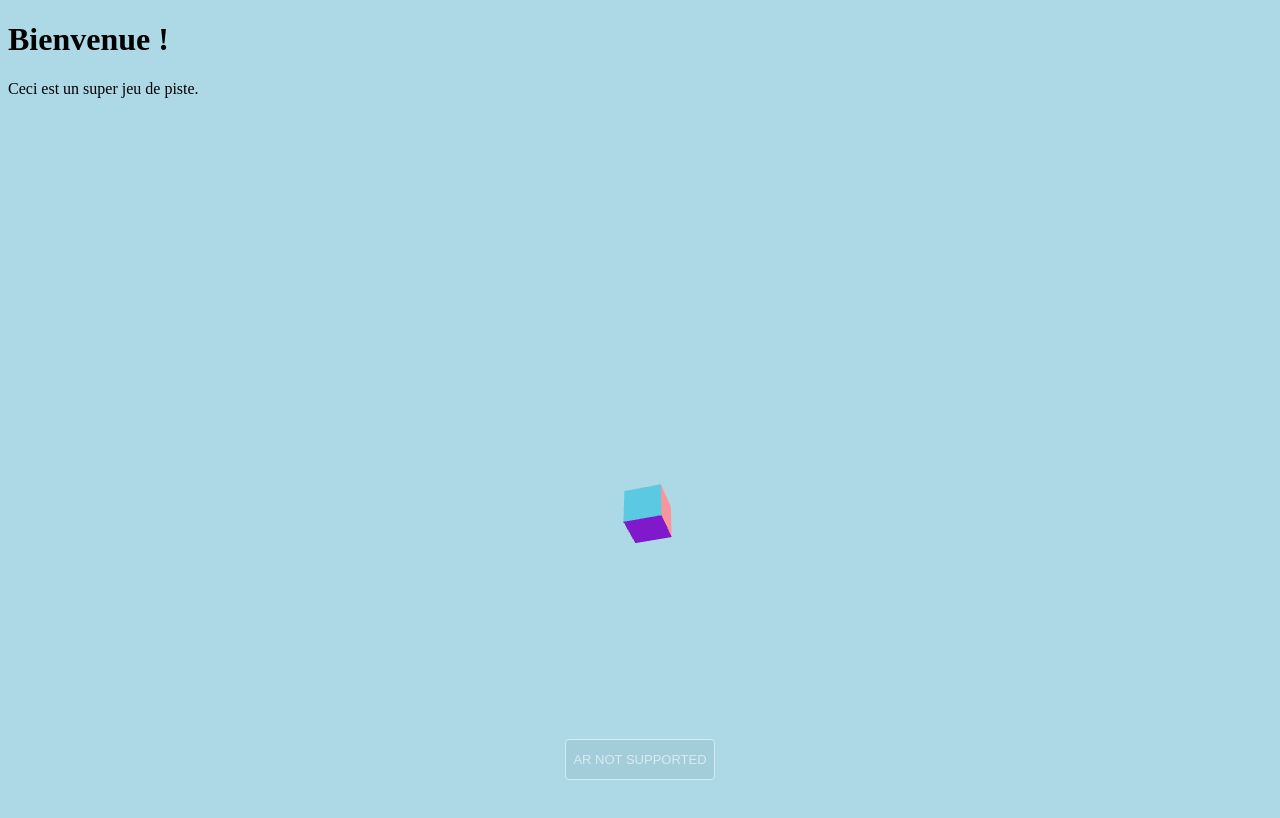
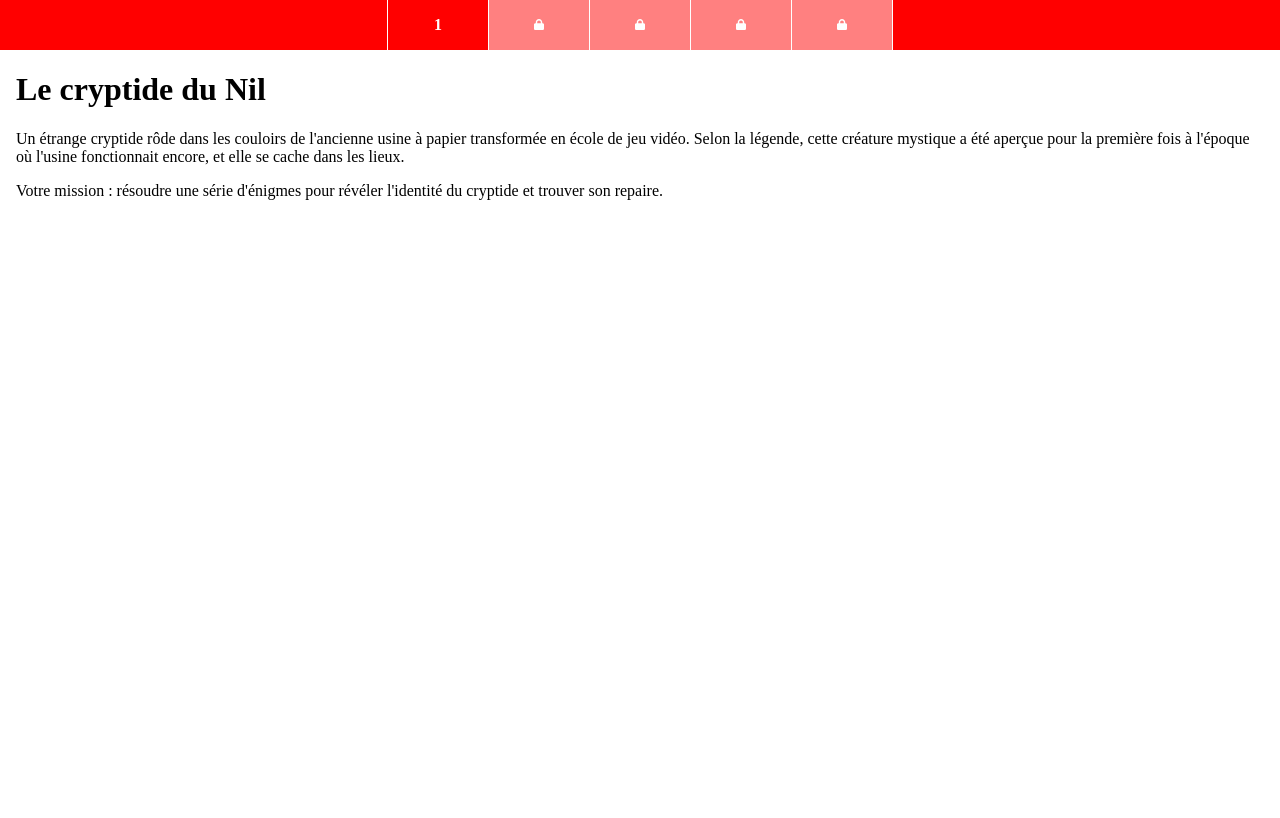
Before and after one commit to niloccolinus/JeuDePiste, a website built with Vite: page index.html in a window 1280 px wide. Built offline with nearby package versions, Linux system fonts and the light colour scheme.

Commit message:
Added header nav and updated index page

```diff
--- a/index.html
+++ b/index.html
@@ -3,13 +3,55 @@
   <head>
     <meta charset="UTF-8" />
     <meta name="viewport" content="width=device-width, initial-scale=1.0" />
-    <title>Super jeu de piste</title>
+    <title>Le cryptide du Nil</title>
     <link rel="stylesheet" href="src/styles/styles.css" />
     <link rel="manifest" href="manifest.json" />
-    <script type="module" src="src/scripts/cube.js" defer></script>
+
+    <!--<script type="module" src="src/scripts/cube.js" defer></script>-->
   </head>
   <body>
-    <h1>Bienvenue !</h1>
-    <p>Ceci est un super jeu de piste.</p>
+    <header>
+      <nav>
+        <ul>
+          <li><a href="index.html">1</a></li>
+          <li>
+            <a role="link" aria-disabled="true"
+              ><img src="icons/lock-solid.svg" alt="cadenas" />
+            </a>
+          </li>
+          <li>
+            <a role="link" aria-disabled="true"
+              ><img src="icons/lock-solid.svg" alt="cadenas" />
+            </a>
+          </li>
+          <li>
+            <a role="link" aria-disabled="true"
+              ><img src="icons/lock-solid.svg" alt="cadenas"
+            /></a>
+          </li>
+          <li>
+            <a role="link" aria-disabled="true"
+              ><img src="icons/lock-solid.svg" alt="cadenas"
+            /></a>
+          </li>
+        </ul>
+      </nav>
+    </header>
+
+    <main>
+      <h1>Le cryptide du Nil</h1>
+      <p>
+        Un étrange cryptide rôde dans les couloirs de l'ancienne usine à papier
+        transformée en école de jeu vidéo. Selon la légende, cette créature
+        mystique a été aperçue pour la première fois à l'époque où l'usine
+        fonctionnait encore, et elle se cache dans les lieux.
+      </p>
+      <p>
+        Votre mission : résoudre une série d'énigmes pour révéler l'identité du
+        cryptide et trouver son repaire.
+      </p>
+    </main>
+
+    <footer></footer>
   </body>
 </html>
--- a/src/styles/styles.css
+++ b/src/styles/styles.css
@@ -1,3 +1,72 @@
 body {
-  background-color: lightblue;
+  background-color: white;
+  margin: 0;
 }
+
+main {
+  margin: 1rem;
+}
+
+header {
+  background-color: red;
+}
+
+ul {
+  margin: 0;
+  padding: 0;
+  display: flex;
+  flex-direction: row;
+  justify-content: space-between;
+}
+
+li {
+  list-style-type: none;
+  flex: 1;
+  max-width: 120px;
+  /* background-color: blue; */
+  text-align: center;
+  border-right: 1px solid white;
+}
+
+li:last-child {
+  border-right: none;
+}
+
+li a {
+  display: block;
+  padding: 1rem;
+  color: white;
+  font-weight: bold;
+  text-decoration: none;
+}
+
+li a img {
+  width: 10px;
+}
+
+/* Target disabled links */
+a[aria-disabled="true"] {
+  background-color: rgba(255, 255, 255, 0.5); /* half transparent white */
+  pointer-events: none;
+  cursor: not-allowed;
+}
+
+@media (min-width: 600px) {
+  ul {
+    justify-content: center;
+    gap: 0;
+  }
+
+  li {
+    flex: 0;
+    min-width: 100px;
+  }
+
+  li:last-child {
+    border-right: 1px solid white;
+  }
+
+  li:first-child {
+    border-left: 1px solid white;
+  }
+}
```
Also changed, not shown: icons/lock-solid.svg (added).
